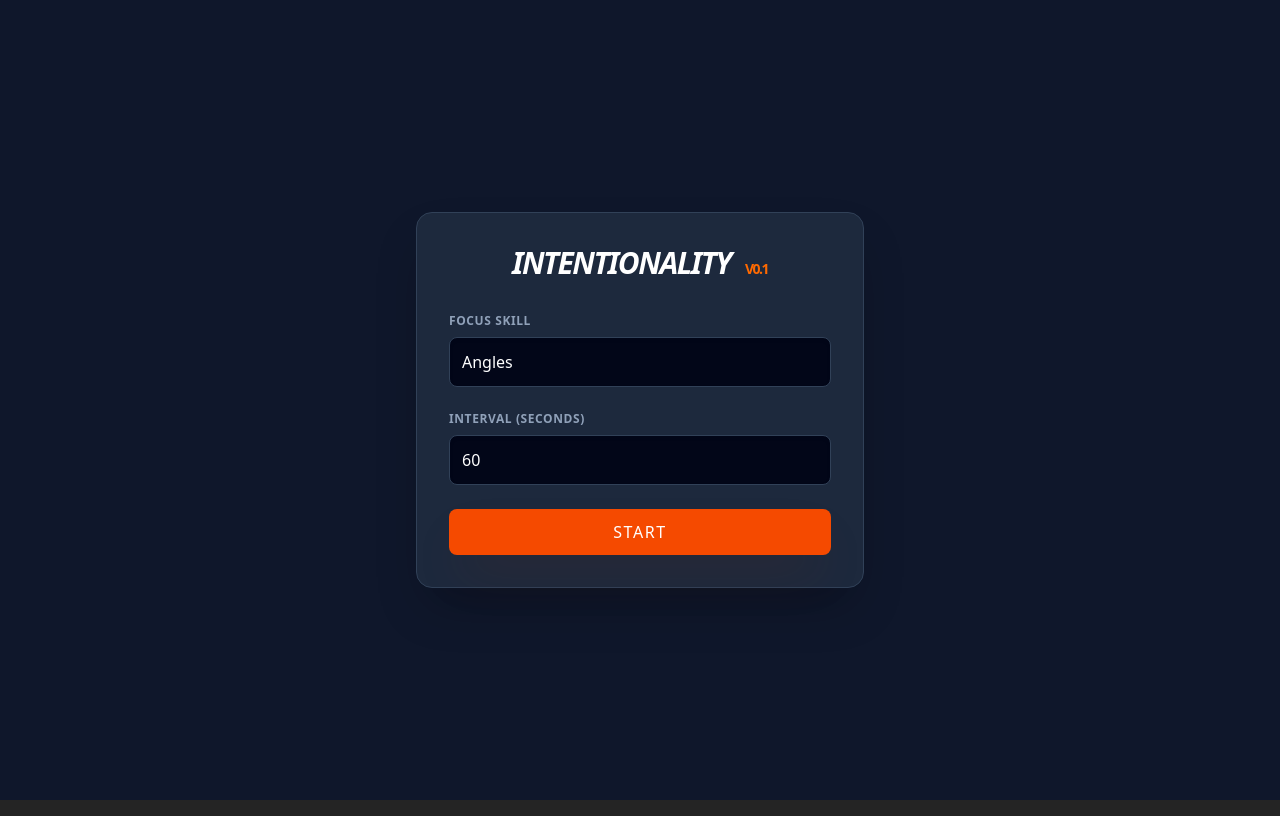
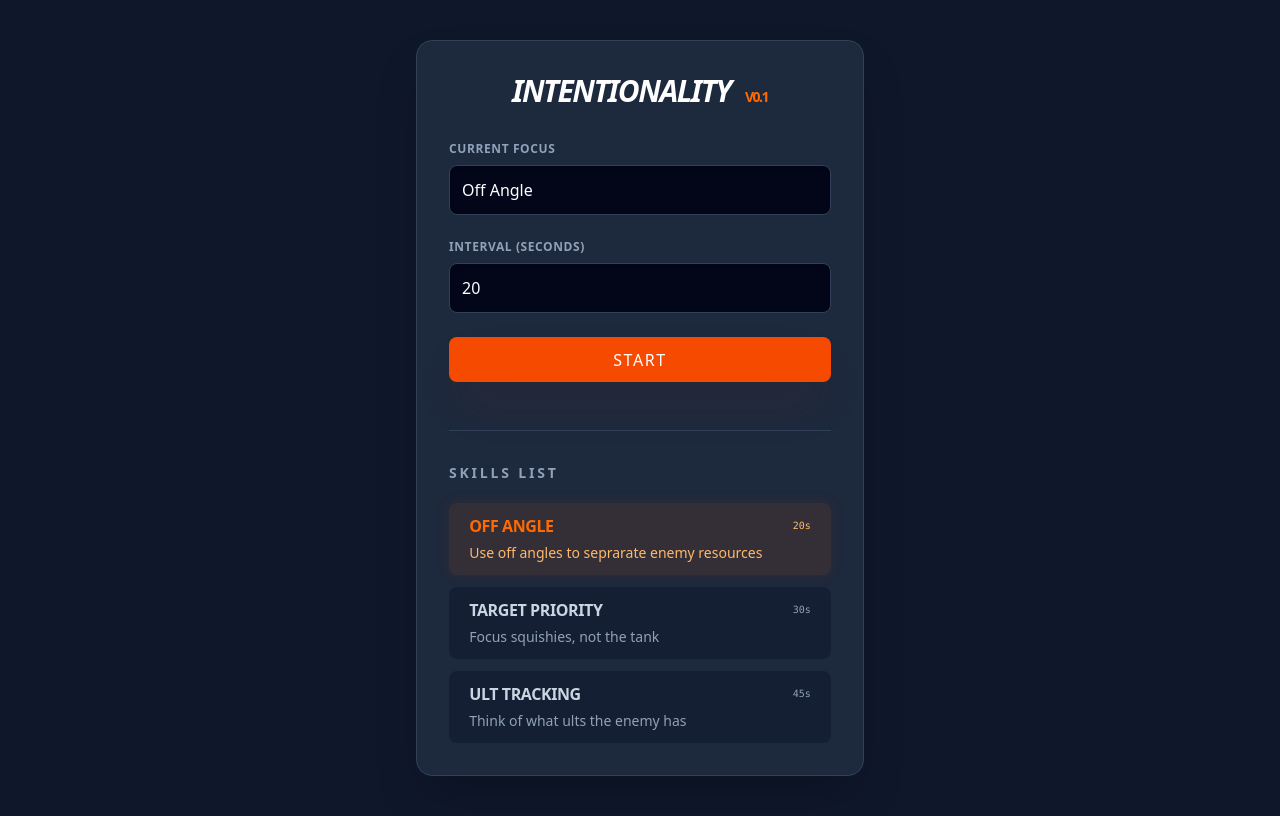
Before and after one commit to hollisma/OW-Intentionality-Timer, a React (Vite) app: page / in a window 1280 px wide. Built offline with nearby package versions, Linux system fonts and the light colour scheme.

Commit message:
skills list

```diff
--- a/src/App.tsx
+++ b/src/App.tsx
@@ -1,54 +1,88 @@
 import { useState } from 'react';
+import { InputGroup } from './components/InputGroup';
+import { SkillList } from './components/SkillList';
 import { useTimer } from './hooks/useTimer';
-import { InputGroup } from './components/InputGroup';
+import { type Skill } from './types/Skill';
+
+const INITIAL_SKILLS: Skill[] = [
+	{
+		id: 'off-angle',
+		name: 'Off Angle',
+		description: 'Use off angles to seprarate enemy resources',
+		tts: 'off angles',
+		interval: 20,
+	},
+	{
+		id: 'target-priority',
+		name: 'Target Priority',
+		description: 'Focus squishies, not the tank',
+		tts: 'target priority',
+		interval: 30,
+	},
+	{
+		id: 'ult-tracking',
+		name: 'Ult Tracking',
+		description: 'Think of what ults the enemy has',
+		tts: 'ult tracking',
+		interval: 45,
+	},
+]
 
 function App() {
-  const [skill, setSkill] = useState('Angles');
-  const [intervalTime, setIntervalTime] = useState(60);
+  const [activeSkill, setActiveSkill] = useState<Skill>(INITIAL_SKILLS[0]);
 
-  const { isActive, timeLeft, toggleTimer } = useTimer({ skill, intervalTime });
+  const { isActive, timeLeft, toggleTimer } = useTimer({
+    skill: activeSkill.tts,
+    intervalTime: activeSkill.interval,
+  });
+
+  const handleManualUpdate = (updates: Partial<Skill>) => {
+    setActiveSkill(prev => ({...prev, ...updates}));
+  }
 
   return (
-    <div className="h-screen w-screen bg-slate-900 flex items-center justify-center p-4">
-      <div className="w-full max-w-md bg-slate-800 rounded-2xl border border-slate-700 shadow-2xl p-8">
+    // Changed to min-h-screen and py-10 so long lists can scroll
+    <div className='min-h-screen w-screen bg-slate-900 flex flex-col items-center py-10 px-4 overflow-y-auto'>
 
-        <header className="mb-8 text-center">
-          <h2 className="text-3xl font-bold text-white uppercase italic tracking-tighter">
-            Intentionality <span className="text-orange-500 not-italic text-sm ml-2">v0.1</span>
+      <div className='w-full max-w-md bg-slate-800 rounded-2xl border border-slate-700 shadow-2xl p-8'>
+        <header className='mb-8 text-center'>
+          <h2 className='text-3xl font-bold text-white uppercase italic tracking-tighter'>
+            Intentionality <span className='text-orange-500 not-italic text-sm ml-2'>v0.1</span>
           </h2>
         </header>
 
-        <main className="space-y-6">
+        <main className='space-y-6'>
+          {/* Manual Overrides */}
           <InputGroup
-            label="Focus Skill"
-            value={skill}
+            label='Current Focus'
+            value={activeSkill.name}
             disabled={isActive}
-            onChange={setSkill}
+            onChange={(val) => handleManualUpdate({ name: val, tts: `Reminder: ${val}` })}
           />
 
           <InputGroup
-            label="Interval (Seconds)"
-            type="number"
-            value={intervalTime}
+            label='Interval (Seconds)'
+            type='number'
+            value={activeSkill.interval}
             disabled={isActive}
-            onChange={(val) => setIntervalTime(parseInt(val) || 0)}
+            onChange={(val) => handleManualUpdate({ interval: parseInt(val) || 0 })}
           />
 
           {isActive && (
-            <div className="text-center py-4 bg-slate-900/50 rounded-xl border border-slate-700/50">
-              <div className="text-6xl font-mono font-black text-orange-500 drop-shadow-[0_0_10px_rgba(234,88,12,0.3)]">
-                {timeLeft}<span className="text-2xl">s</span>
+            <div className='text-center py-4 bg-slate-900/50 rounded-xl border border-slate-700/50'>
+              <div className='text-6xl font-mono font-black text-orange-500 drop-shadow-[0_0_10px_rgba(234,88,12,0.3)]'>
+                {timeLeft}<span className='text-2xl'>s</span>
               </div>
-              <p className="text-[10px] text-slate-500 uppercase tracking-[0.3em] mt-2 animate-pulse">
+              <p className='text-[10px] text-slate-500 uppercase tracking-[0.3em] mt-2 animate-pulse'>
                 Session Active
               </p>
             </div>
           )}
+
           <button
             onClick={toggleTimer}
             className={`w-full py-4 rounded-xl font-black uppercase tracking-widest transition-all transform active:scale-[0.98] text-white
-              ${
-                isActive
+              ${isActive
                 ? 'bg-slate-700 hover:bg-red-800'
                 : 'bg-orange-600 hover:bg-orange-500 shadow-2xl shadow-orange-900/20'
               }
@@ -56,6 +90,15 @@ function App() {
           >
             {isActive ? 'Stop' : 'Start'}
           </button>
+
+          <hr className='border-slate-700 my-6' />
+
+          {/* 5. The Skill List Integration */}
+          <SkillList
+            skills={INITIAL_SKILLS}
+            activeId={activeSkill.id}
+            onSelect={(s) => !isActive && setActiveSkill(s)}
+          />
         </main>
       </div>
     </div>
--- /dev/null
+++ b/src/components/SkillList.tsx
@@ -0,0 +1,48 @@
+import type { Skill } from '../types/Skill';
+
+interface SkillListProps {
+  skills: Skill[];
+  activeId: string;
+  onSelect: (skill: Skill) => void;
+}
+
+export const SkillList = ({ skills, activeId, onSelect }: SkillListProps) => {
+  return (
+    <div className='flex flex-col gap-3 mt-8'>
+      <h3 className='text-slate-400 font-bold uppercase text-sm tracking-[0.2em] mb-2'>
+        Skills List
+      </h3>
+
+      {skills.map((skill) => (
+        <button
+          key={skill.id}
+          type='button'
+          onClick={() => onSelect(skill)}
+          className={`group p-4 rounded-xl border-2 text-left transition-all transform active:scale-[0.98] ${
+            activeId === skill.id
+              ? 'border-orange-500 bg-orange-500/10 shadow-[0_0_15px_rgba(234,88,12,0.1)]'
+              : 'border-slate-800 bg-slate-900/50 hover:border-slate-700'
+          }`}
+        >
+          <div className='flex justify-between items-center'>
+            <span className={`font-bold uppercase tracking-tight ${
+              activeId === skill.id ? 'text-orange-500' : 'text-slate-300'
+            }`}>
+              {skill.name}
+            </span>
+            <span className={`text-[10px] font-mono ${
+              activeId === skill.id ? 'text-orange-300' : 'text-slate-400'
+            }`}>
+              {skill.interval}s
+            </span>
+          </div>
+          <div className={`text-sm mt-1 leading-relaxed ${
+              activeId === skill.id ? 'text-orange-300' : 'text-slate-400'
+            }`}>
+            {skill.description}
+          </div>
+        </button>
+      ))}
+    </div>
+  );
+};
--- /dev/null
+++ b/src/types/Skill.ts
@@ -0,0 +1,7 @@
+export interface Skill {
+	id: string;
+	name: string;
+	description: string;
+	tts: string;
+	interval: number; // in seconds
+}
```
Also changed, not shown: src/components/InputGroup.tsx (+4 -4 lines).
